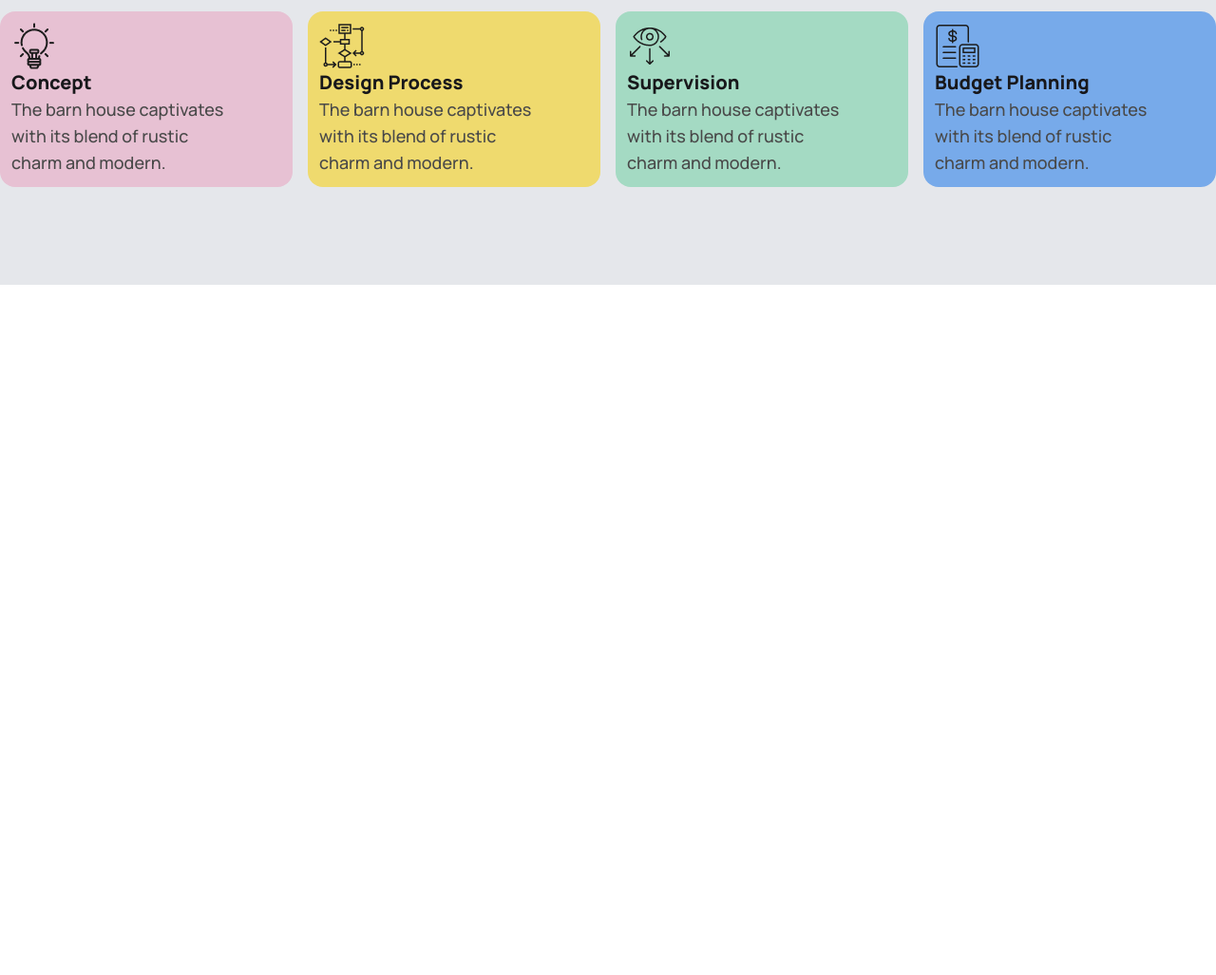
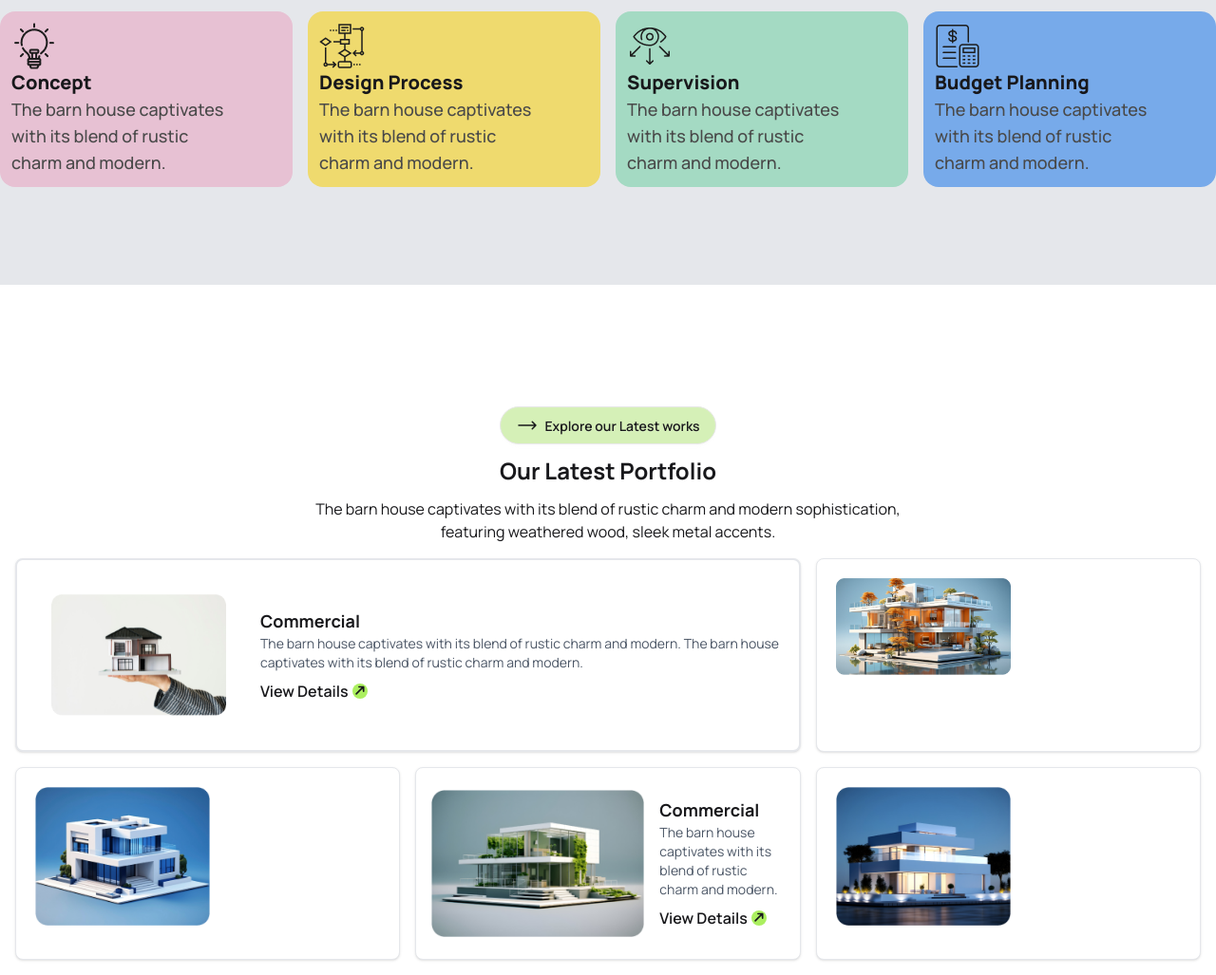
Before and after one commit to plabondas001/House-Planning, a plain HTML site: page index.html in a window 1280 px wide. Shown: the part 1963-2990 px from the top of the page at 95% size. Before the commit the page ends 2263 px from the top, so only its background shows below. Drawn offline with nearby package versions, Linux system fonts and the light colour scheme.

Commit message:
portfolio section

```diff
--- a/index.html
+++ b/index.html
@@ -272,6 +272,90 @@
                 </div>
             </div>
         </section>
+        <!-- Portfolio section  -->
+        <section class="container mx-auto mt-32">
+            <div class="flex flex-col items-center text-center space-y-3">
+                <div>
+                    <button class="btn bg-[#d5f0b7] rounded-full">
+                        <svg xmlns="http://www.w3.org/2000/svg" fill="none" viewBox="0 0 24 24" stroke-width="1.5"
+                            stroke="currentColor" class="size-6">
+                            <path stroke-linecap="round" stroke-linejoin="round"
+                                d="M17.25 8.25 21 12m0 0-3.75 3.75M21 12H3" />
+                        </svg>
+
+                        Explore our Latest works</button>
+                </div>
+                <h1 class="font-bold text-2xl">Our Latest Portfolio</h1>
+                <p>The barn house captivates with its blend of rustic charm and modern sophistication, <br> featuring
+                    weathered wood, sleek metal accents.</p>
+            </div>
+            <div class="grid grid-cols-1 md:grid-cols-2 lg:grid-cols-3 lg:grid-rows-2 gap-4 p-4">
+
+                <!-- Top left: Text + Image card -->
+                <div
+                    class="flex items-center bg-white rounded-lg shadow p-4 md:col-span-2 lg:col-span-2 border-2 border-gray-200">
+                    <img src="assets/img1.png" alt="House" class="w-56 p-5 object-cover rounded">
+                    <div class="ml-4">
+                        <h3 class="text-lg font-bold">Commercial</h3>
+                        <p class="text-gray-600 text-sm">
+                            The barn house captivates with its blend of rustic charm and modern.
+                            The barn house captivates with its blend of rustic charm and modern.
+                        </p>
+                        <a href="#" class="mt-2 inline-flex items-center font-semibold">
+                            View Details
+                            <svg class="w-4 h-4 ml-1 -rotate-45 bg-[#ABEF5F] rounded-full" fill="currentColor"
+                                viewBox="0 0 20 20">
+                                <path fill-rule="evenodd" d="M12.293 4.293a1 1 0 011.414 0L18 8.586a1 1 0
+            010 1.414l-4.293 4.293a1 1 0
+            01-1.414-1.414L14.586 10H4a1 1 0
+            110-2h10.586l-2.293-2.293a1 1 0
+            010-1.414z" clip-rule="evenodd" />
+                            </svg>
+                        </a>
+                    </div>
+                </div>
+
+                <!-- Top right: Image only -->
+                <div class="bg-white rounded-lg shadow overflow-hidden border border-gray-200">
+                    <img src="assets/img2.png" alt="House" class="w-56 p-5 object-cover">
+                </div>
+
+                <!-- Bottom left: Image only -->
+                <div class="bg-white rounded-lg shadow overflow-hidden border border-gray-200">
+                    <img src="assets/img3.png" alt="House" class="w-56 p-5 object-cover">
+                </div>
+
+                <!-- Bottom middle: Text + Image card -->
+                <div class="flex items-center bg-white rounded-lg shadow p-4 border border-gray-200">
+                    <img src="assets/img4.png" alt="House" class="w-56 object-cover rounded">
+                    <div class="ml-4">
+                        <h3 class="text-lg font-bold">Commercial</h3>
+                        <p class="text-gray-600 text-sm">
+                            The barn house captivates with its blend of rustic charm and modern.
+                        </p>
+                        <a href="#" class="mt-2 inline-flex items-center font-semibold">
+                            View Details
+                            <svg class="w-4 h-4 ml-1 -rotate-45 bg-[#ABEF5F] rounded-full" fill="currentColor"
+                                viewBox="0 0 20 20">
+                                <path fill-rule="evenodd" d="M12.293 4.293a1 1 0 011.414 0L18 8.586a1 1 0
+            010 1.414l-4.293 4.293a1 1 0
+            01-1.414-1.414L14.586 10H4a1 1 0
+            110-2h10.586l-2.293-2.293a1 1 0
+            010-1.414z" clip-rule="evenodd" />
+                            </svg>
+                        </a>
+                    </div>
+                </div>
+
+                <!-- Bottom right: Image only -->
+                <div class="bg-white rounded-lg shadow overflow-hidden border border-gray-200">
+                    <img src="assets/img5.png" alt="House" class="w-56 p-5 object-cover">
+                </div>
+
+            </div>
+
+        </section>
+
     </main>
     <!-- footer section  -->
     <footer></footer>
```
